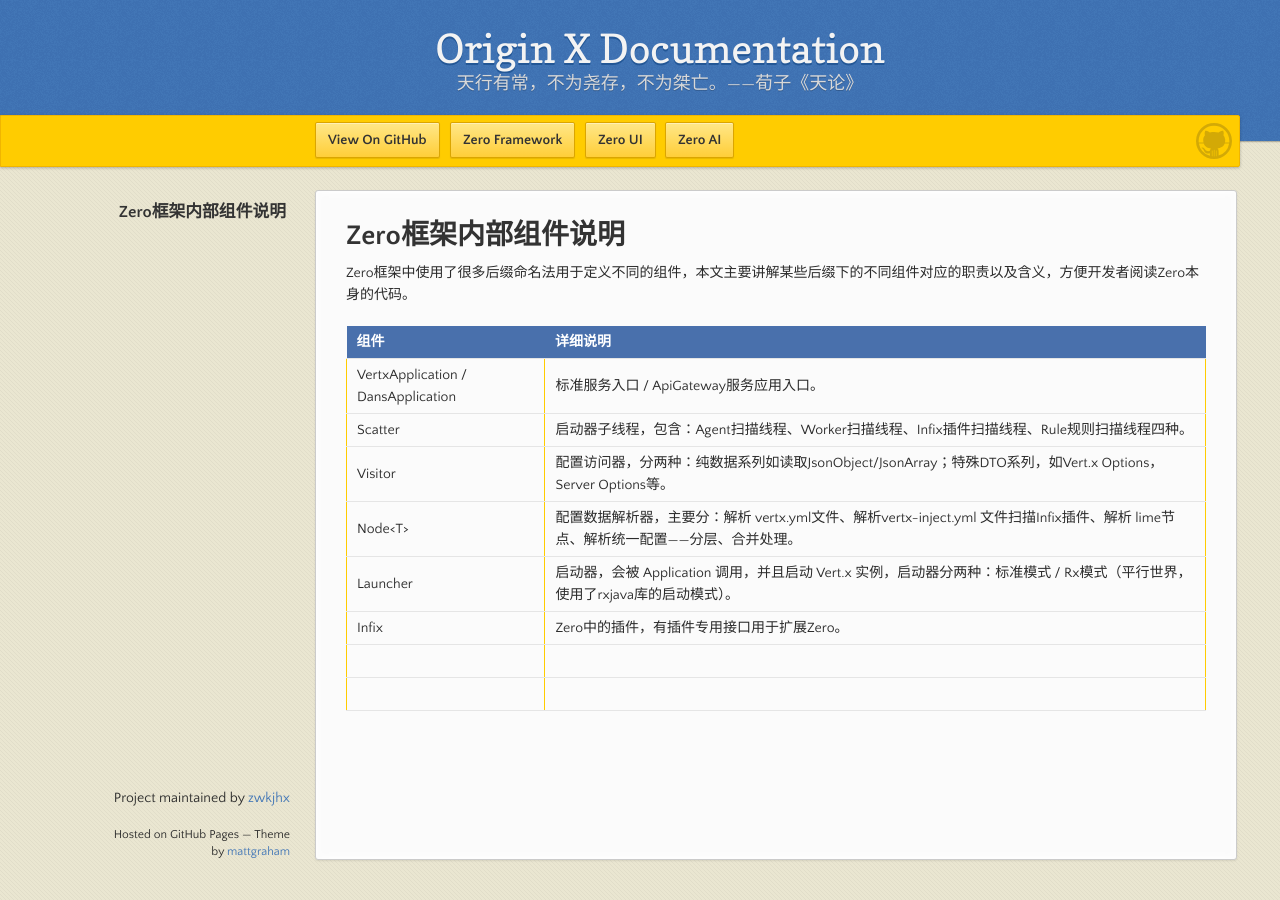
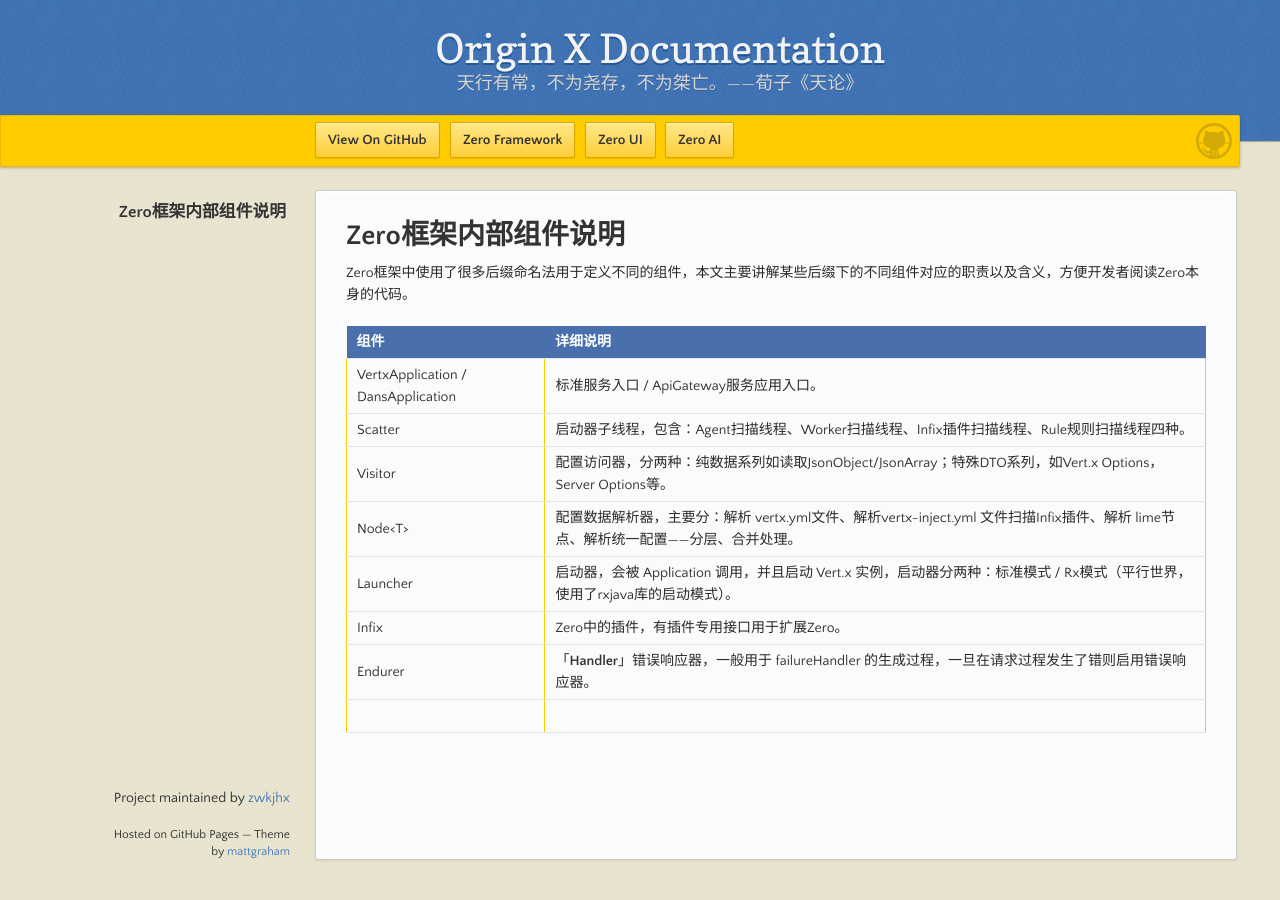
Before and after one commit to zwkjhx/ox-doc, a Jekyll site: the page built from specification/1-zerogui-fan/spc-004-zeronei-bu-zu-jian-shuo-ming.md, in a window 1280 px wide. Built offline with Jekyll 4.4.1, drawn with Linux system fonts in a browser that asks for light colours; our own code applies the rules of GitHub Pages for plain Markdown files.

Commit message:
Updates specification/1-zerogui-fan/spc-004-zeronei-bu-zu-jian-shuo-ming.md
Auto commit by GitBook Editor

```diff
--- a/specification/1-zerogui-fan/spc-004-zeronei-bu-zu-jian-shuo-ming.md
+++ b/specification/1-zerogui-fan/spc-004-zeronei-bu-zu-jian-shuo-ming.md
@@ -10,5 +10,5 @@
 | Node&lt;T&gt; | 配置数据解析器，主要分：解析 vertx.yml文件、解析vertx-inject.yml 文件扫描Infix插件、解析 lime节点、解析统一配置——分层、合并处理。 |
 | Launcher | 启动器，会被 Application 调用，并且启动 Vert.x 实例，启动器分两种：标准模式 / Rx模式（平行世界，使用了rxjava库的启动模式）。 |
 | Infix | Zero中的插件，有插件专用接口用于扩展Zero。 |
+| Endurer | 「**Handler**」错误响应器，一般用于 failureHandler 的生成过程，一旦在请求过程发生了错则启用错误响应器。 |
 |  |  |
-|  |  |
```
